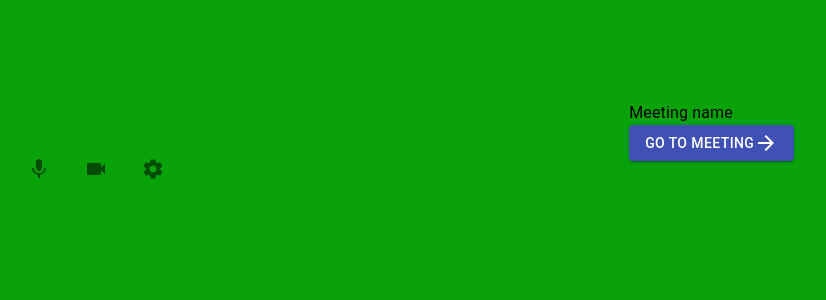
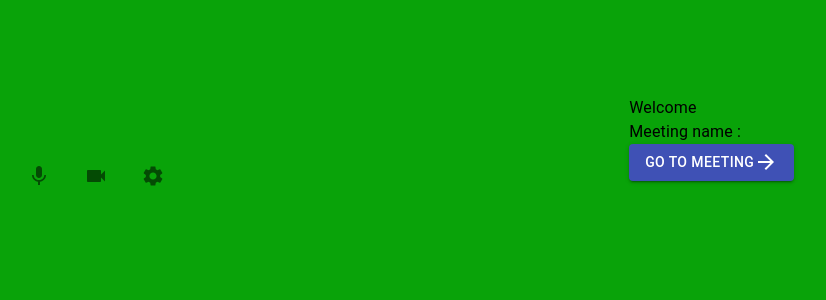
Before and after one commit to ShreyanshPrakash/WebRTCVideoConference, a React (Create React App) app: page /lobby in a window 1280 px wide. Shown: the top 300 px of the page, without its empty margins (250-1076 px from the left). Built offline with nearby package versions, Linux system fonts and the light colour scheme; no server answers.

Commit message:
Added model for meeting info to present to the ui

```diff
--- a/src/components/lobby/lobby.component.js
+++ b/src/components/lobby/lobby.component.js
@@ -1,4 +1,5 @@
 import React, { useState, useRef, useEffect } from 'react';
+import { useLocation } from 'react-router-dom';
 
 import {
     Container,
@@ -9,35 +10,53 @@ import {
 import ArrowForwardIcon from '@material-ui/icons/ArrowForward';
 
 import {
+    getQueryParams,
+} from 'src/utils';
+
+import io from 'socket.io-client';
+
+import {
     useGetUserMedia,
 } from 'src/hooks';
-import{
+import {
     VideoPlaceholderComponent,
 } from 'src/reuseableComponents';
 
 import './lobby.style.scss';
+import { MeetingInfoModel } from 'src/models';
 
-function LobbyComponent(){
+function LobbyComponent() {
 
     const [userStream, setUserStream] = useState("");
     const [participantsStream, setParticipantsStream] = useState("");
+    const [meetingInfo, setMeetingInfo] = useState(new MeetingInfoModel());
+
+    const location = useLocation();
 
     const userVideoRef = useRef('');
 
     const mediaStream = useGetUserMedia({
         video: true,
         audio: true,
-    });
+    }, true);
 
-    useEffect( () => {
-        if( mediaStream ){
+    const meetingRoom = io.connect('http://localhost:3000/chat')
+
+
+    useEffect(() => {
+        let query = getQueryParams(location.search)
+        setMeetingInfo(query);
+    }, [])
+
+    useEffect(() => {
+        if (mediaStream) {
             userVideoRef.current.srcObject = mediaStream;
             userVideoRef.current.play()
         }
     }, [mediaStream])
 
 
-    return(
+    return (
         <React.Fragment>
             <Container className="lobbyWrapper">
                 <Grid container justify="space-around" alignItems="center">
@@ -51,7 +70,10 @@ function LobbyComponent(){
                     </Grid>
                     <Grid item className="meetingInfoWrapper">
                         <Typography>
-                            Meeting name
+                            Welcome {meetingInfo.userName}
+                        </Typography>
+                        <Typography>
+                            Meeting name : {meetingInfo.meetingName}
                         </Typography>
                         <Button
                             fullWidth
--- a/src/hooks/getUserMedia.hooks.js
+++ b/src/hooks/getUserMedia.hooks.js
@@ -1,7 +1,7 @@
 import React, { useState, useEffect } from 'react';
 
 
-function useGetUserMedia(mediaConstraints){
+function useGetUserMedia(mediaConstraints, stopOnNavigate){
 
     const [userMediaStream, setUserMediaStream] = useState("");
 
@@ -15,7 +15,7 @@ function useGetUserMedia(mediaConstraints){
         }
 
         return () => {
-            if( userMediaStream ){
+            if( userMediaStream && stopOnNavigate){
                 userMediaStream.getTracks().forEach(function(track) {
                     track.stop();
                 });
--- a/src/models/index.js
+++ b/src/models/index.js
@@ -1 +1,2 @@
 export * from './meeting.models';
+export * from './lobby.model';
--- /dev/null
+++ b/src/models/lobby.model.js
@@ -0,0 +1,13 @@
+class MeetingInfoModel{
+    constructor(){
+        this.meetingName = "";
+        this.meetinId = "";
+        this.userName = "";
+        this.type = "";
+        this.participants = [];
+    }
+}
+
+export {
+    MeetingInfoModel,
+}
```
